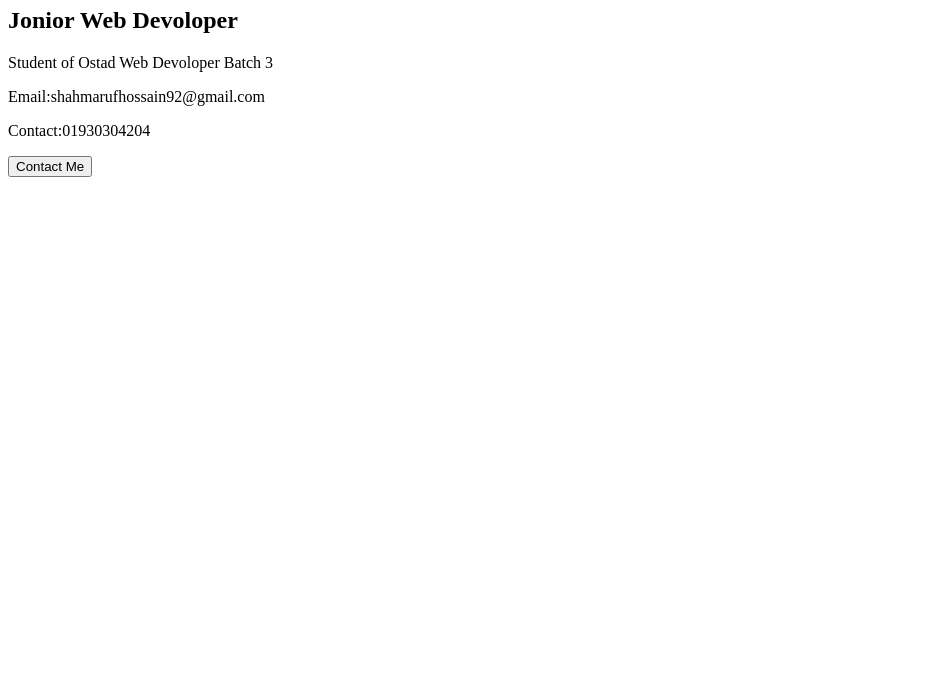
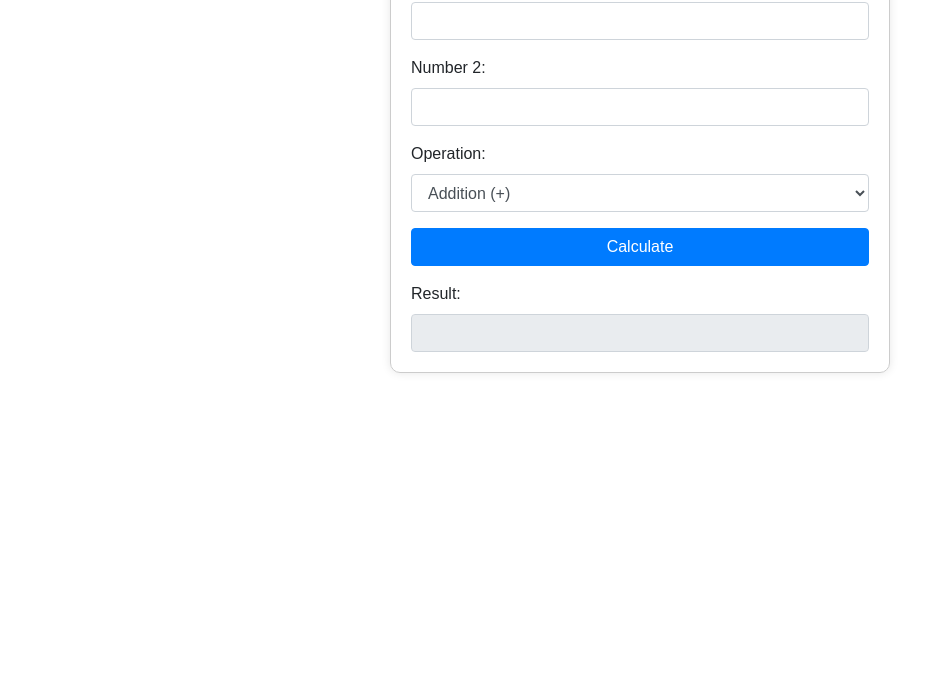
Before and after one commit to ShahMarufh/assignment, a plain HTML site: page index.html in a window 1280 px wide. Shown: the part 101-800 px from the top of the page, without its empty margins (0-945 px from the left). Drawn offline with nearby package versions, Linux system fonts and the light colour scheme.

Commit message:
Add files via upload

```diff
--- a/index.html
+++ b/index.html
@@ -1,26 +1,90 @@
 <!DOCTYPE html>
 <html lang="en">
 <head>
-    <meta charset="UTF-8">
-    <meta name="viewport" content="width=device-width, initial-scale=1.0">
-    <title>profile card</title>
-    <link rel="stylesheet" href="style.css">
+  <meta charset="UTF-8">
+  <meta name="viewport" content="width=device-width, initial-scale=1.0">
+  <title>Simple Calculator</title>
+  <link rel="stylesheet" href="https://stackpath.bootstrapcdn.com/bootstrap/4.5.2/css/bootstrap.min.css">
+  <style>
+    body {
+      font-family: Arial, sans-serif;
+    }
+    .calculator {
+      max-width: 500px;
+      margin: auto;
+      margin-top: 50px;
+      border: 1px solid #ccc;
+      padding: 20px;
+      border-radius: 10px;
+      box-shadow: 0px 0px 10px rgba(0,0,0,0.1);
+    }
+  </style>
 </head>
 <body>
 
-    <div class="card">
-        <img src="images/profile.png" class="profile-pic">
-   <h1 class="name"> Shah Maruf Hossain </h1>
-      <h2 class2="title">Jonior Web Devoloper</h2>
-      <p> Student of Ostad Web Devoloper Batch 3 </p>
-      <p> Email:shahmarufhossain92@gmail.com  </p>
-      <p><contact>Contact:01930304204</contact>
-      </p>
-      <button class="btn">Contact Me</button>
+<div class="container calculator">
+  <div class="form-group">
+    <label for="number1">Number 1:</label>
+    <input type="number" class="form-control" id="number1">
+  </div>
+  <div class="form-group">
+    <label for="number2">Number 2:</label>
+    <input type="number" class="form-control" id="number2">
+  </div>
+  <div class="form-group">
+    <label for="operation">Operation:</label>
+    <select class="form-control" id="operation">
+      <option value="add">Addition (+)</option>
+      <option value="subtract">Subtraction (-)</option>
+      <option value="multiply">Multiplication (*)</option>
+      <option value="divide">Division (/)</option>
+    </select>
+  </div>
+  <button class="btn btn-primary btn-block" onclick="calculate()">Calculate</button>
+  <div class="mt-3">
+    <label for="result">Result:</label>
+    <input type="text" class="form-control" id="result" readonly>
+  </div>
+</div>
 
+<script>
+  function calculate() {
+    const number1 = parseFloat(document.getElementById("number1").value);
+    const number2 = parseFloat(document.getElementById("number2").value);
+    const operation = document.getElementById("operation").value;
+    const resultField = document.getElementById("result");
 
-    </div>
+    if (isNaN(number1) || isNaN(number2)) {
+      resultField.value = "Error: Please enter valid numbers.";
+      return;
+    }
 
+    let result;
+    switch (operation) {
+      case "add":
+        result = number1 + number2;
+        break;
+      case "subtract":
+        result = number1 - number2;
+        break;
+      case "multiply":
+        result = number1 * number2;
+        break;
+      case "divide":
+        if (number2 === 0) {
+          resultField.value = "Error: Division by zero.";
+          return;
+        }
+        result = number1 / number2;
+        break;
+      default:
+        resultField.value = "Error: Invalid operation selected.";
+        return;
+    }
+
+    resultField.value = result;
+  }
+</script>
 
 </body>
 </html>
```
